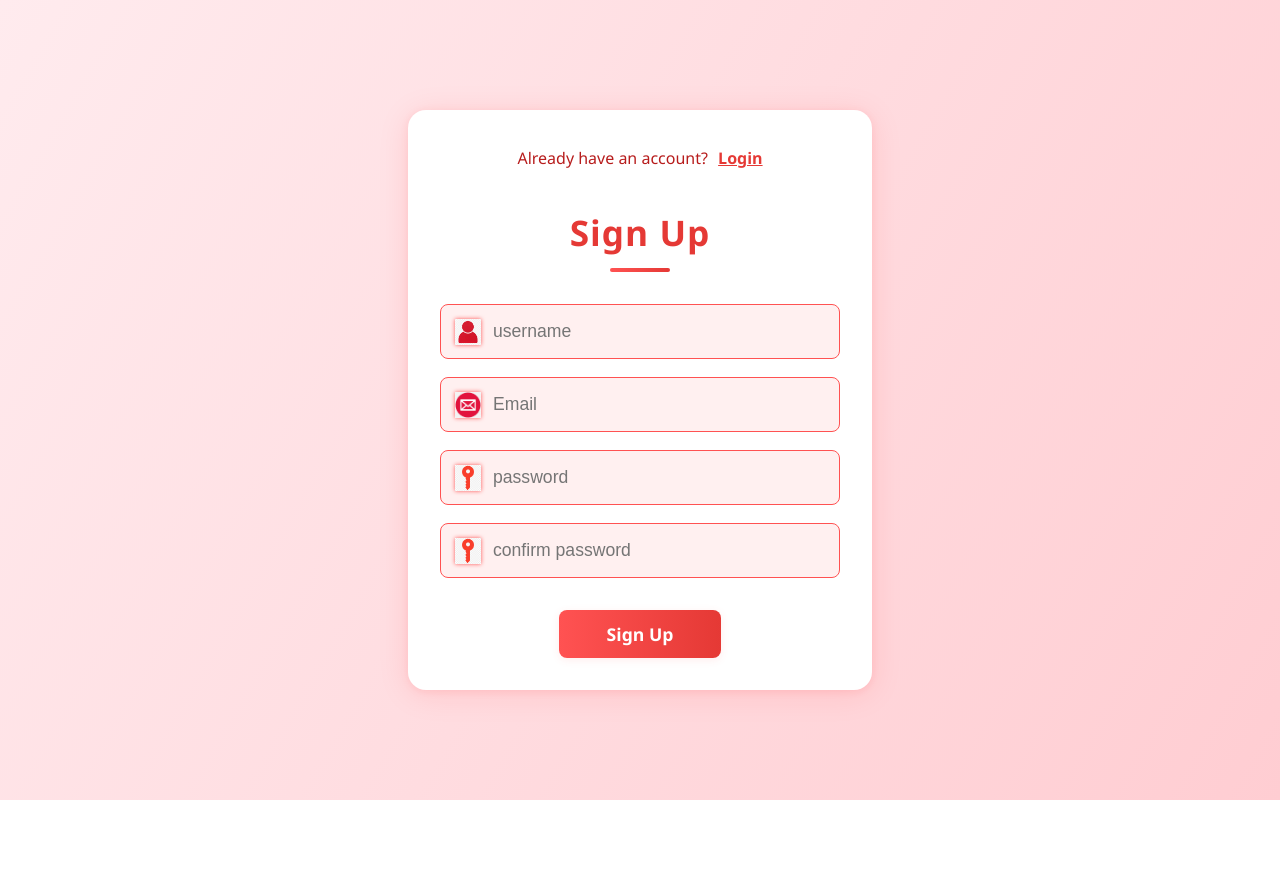
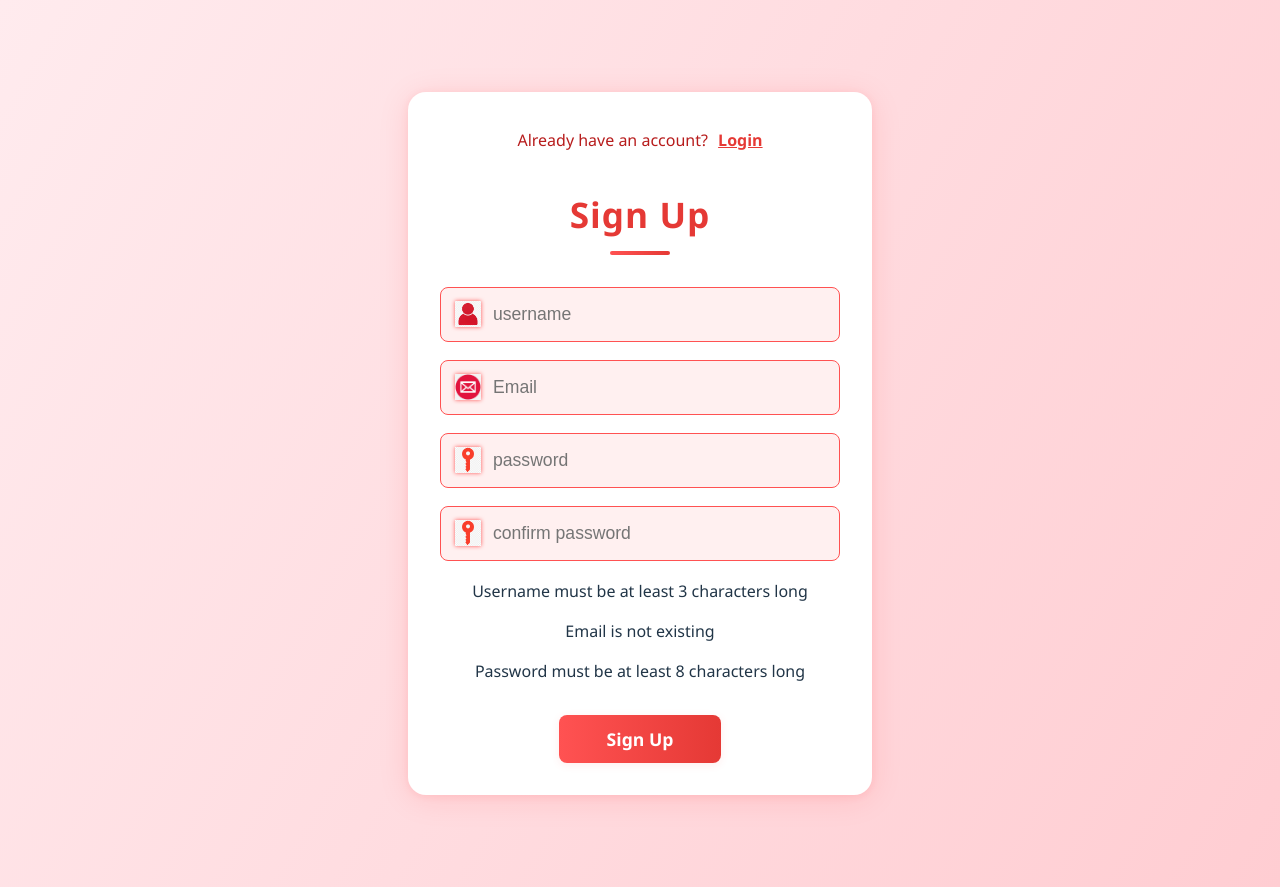
Before and after one commit to MateuszMieszko/loqui-chat-app, a React (Vite) app in the folder webpage/: page / in a window 1280 px wide. Both pictures are taken after a click on the element "Sign Up". Before the commit the page ends 800 px from the top, so only its background shows below. Built offline with nearby package versions, Linux system fonts and the light colour scheme.

Commit message:
step 2, first attempt to disable the button

```diff
--- a/webpage/src/LoginSignup/LoginSignup.jsx
+++ b/webpage/src/LoginSignup/LoginSignup.jsx
@@ -14,6 +14,9 @@ const LoginSignup = () => {
     const [password, setPassword] = useState("");
     const [confirmPassword, setConfirmPassword] = useState("");
     const [error, setError] = useState("");
+    const isSignUpInvalid = action === "Sign Up" &&
+    (username.length < 3 || email.length < 5 ||
+    password.length < 8 || password !== confirmPassword);
   return (
     <div className='container'>
         <div className="switch-action-container">
@@ -48,9 +51,8 @@ const LoginSignup = () => {
             <div className="input">
                 <img src={email_logo} alt="Email" />
                 <input
-                type = "text"
-                value={email}
-                onChange={(e) => setEmail(e.target.value)}
+                type = "email"
+                value={email} onChange={(e) => setEmail(e.target.value)}
                 placeholder="Email"
                 required
                 />
@@ -83,9 +85,20 @@ const LoginSignup = () => {
             </div>
         </div>
         )}
+        {/* sprawdzanie czy dane sa poprawne*/}
 
+        {action === "Sign Up" && (
+            <div className="error">
+                {username.length < 3 && <p>Username must be at least 3 characters long</p>}
+                {email.length < 5 && <p>Email is not existing</p>}
+                {password.length < 8 && <p>Password must be at least 8 characters long</p>}
+                {password !== confirmPassword && <p>Passwords do not match</p>}
+            </div>
+        )}
         <div className="ok-btn-container">
-            <button className="ok-btn">{action}</button>
+            <button className="ok-btn" disabled={isSignUpInvalid}>
+                {action}
+            </button>
         </div>
     </div>
   )
```
